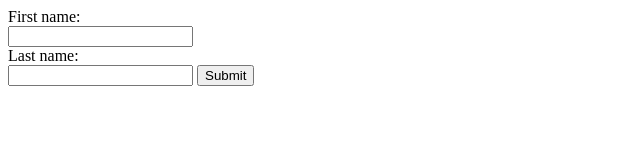
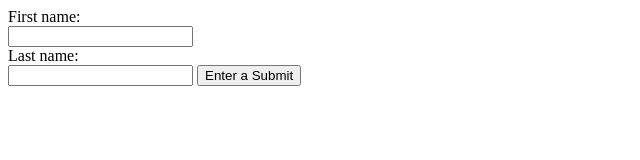
Before and after one commit to MuhammadShahzad768/learning, a plain HTML site: page login.html in a window 1280 px wide. Shown: the whole page, without its empty margins (0-640 px from the left). Drawn offline with Linux system fonts and the light colour scheme.

Commit message:
Change a Value of the button

```diff
--- a/login.html
+++ b/login.html
@@ -11,7 +11,7 @@
   <input type="text" id="fname" name="fname"><br>
   <label for="lname">Last name:</label><br>
   <input type="text" id="lname" name="lname">
-  <input type="button" value="Submit" >
+  <input type="button" value="Enter a Submit">
 </form>
 </body>
 </html>
```
